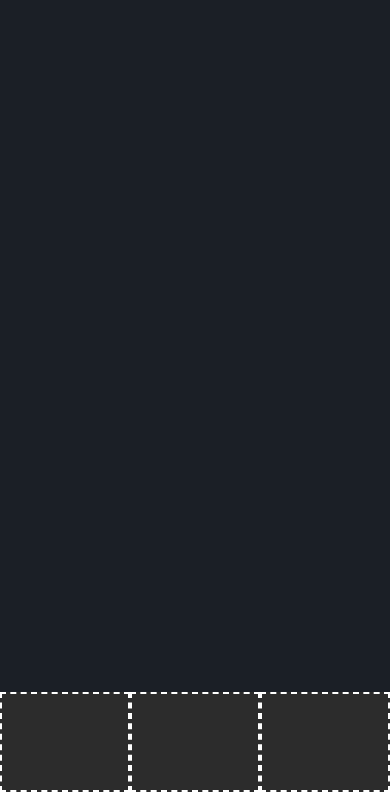
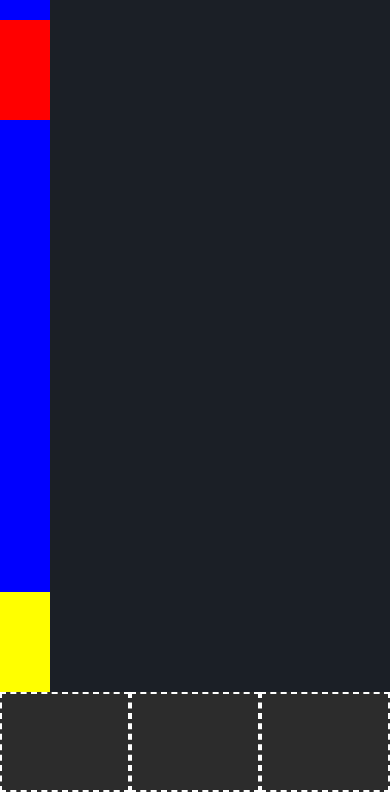
Before and after one commit to Massimiliano214/html-css-spotifyweb, a plain HTML site: page index.html in a window 390 px wide. Shown: the part 52-844 px from the top of the page. Drawn offline with Linux system fonts and the light colour scheme.

Commit message:
a side phone

```diff
--- a/css/style.css
+++ b/css/style.css
@@ -10,7 +10,22 @@ body {
 
 /* inizio debug */
 
+.ul_sopra {
+    background-color: blue;
+    height: calc(100vh - 200px);
+}
+.ul_sotto {
+    background-color: yellow;
+    width: 100%;
+    height: 100px;
+    z-index: 2;
+}
 
+.libreria {
+    height: 100px;
+    background-color: red;
+    z-index: 10;
+}
 
 
 /* fine debug */
@@ -20,6 +35,7 @@ body {
 :root {
     --gray-f: #2c2c2c;
     --main-c: #1b1f26;
+    --black: #000;
 }
 
 .flex {
@@ -35,14 +51,23 @@ main {
     background-color: var(--main-c);
 }
 
+.barra_ricerca {
+    width: 50px;
+    background-color: var(--black);
+    height: calc(100vh - 100px);
+    flex-wrap: wrap;
+}
+
 footer {
     background-color: var(--gray-f);
     height: 100px;
+
 }
 
 .container {
     width: 100%;
     height: 100px;
+    z-index: 9999999;
 }
 
 .col {
--- a/index.html
+++ b/index.html
@@ -11,7 +11,41 @@
 </head>
 <body>
     <main>
+        <aside>
+            <nav class="barra_ricerca flex">
 
+
+                <ul class="ul_sopra">
+                    <li class="image">
+                        <img src="" alt="logo spotify">
+                    </li>
+
+                    <li class="casa">
+
+                    </li>
+
+                    <li class="ricerca">
+
+                    </li>
+
+                    <li class="libreria">
+
+                    </li>
+                </ul>
+
+
+                <ul class="ul_sotto">
+                    <div class="download">
+
+                    </div>
+
+                    <div class="profilo">
+
+                    </div>
+                </ul>
+
+            </nav>
+        </aside>
     </main>
 
     <footer>
```
